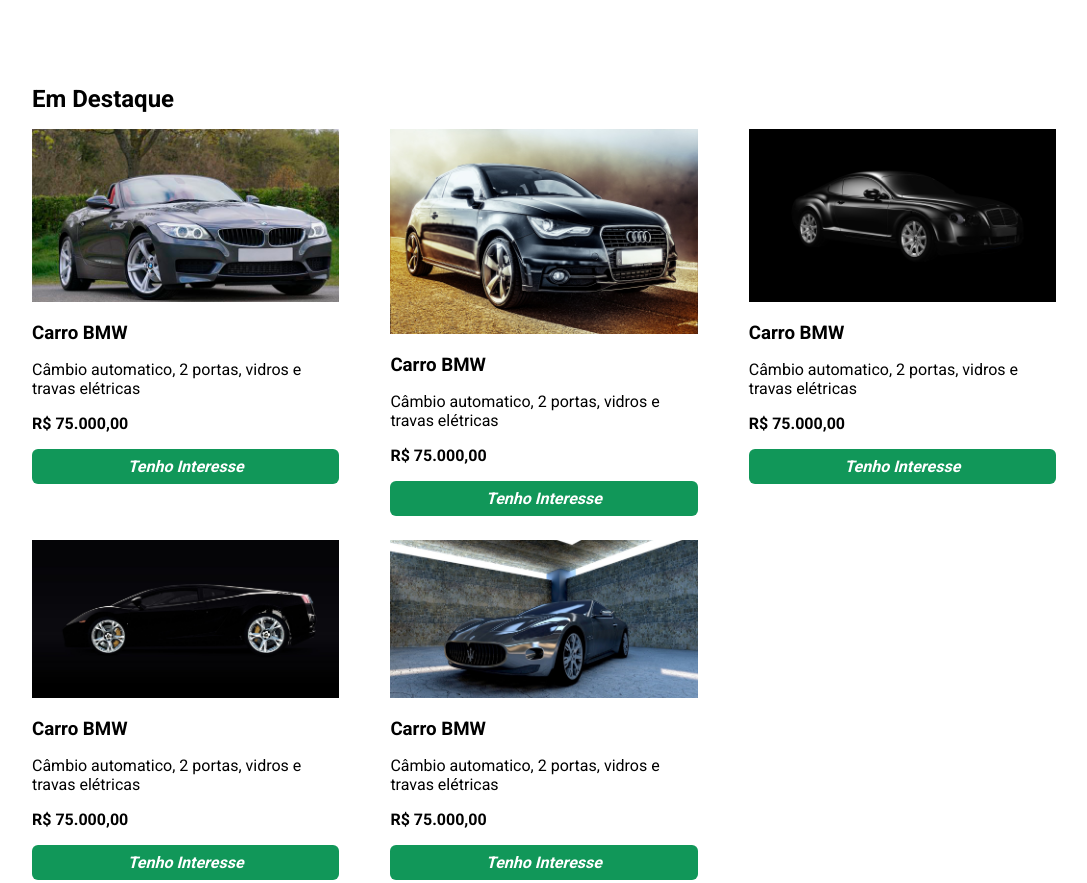
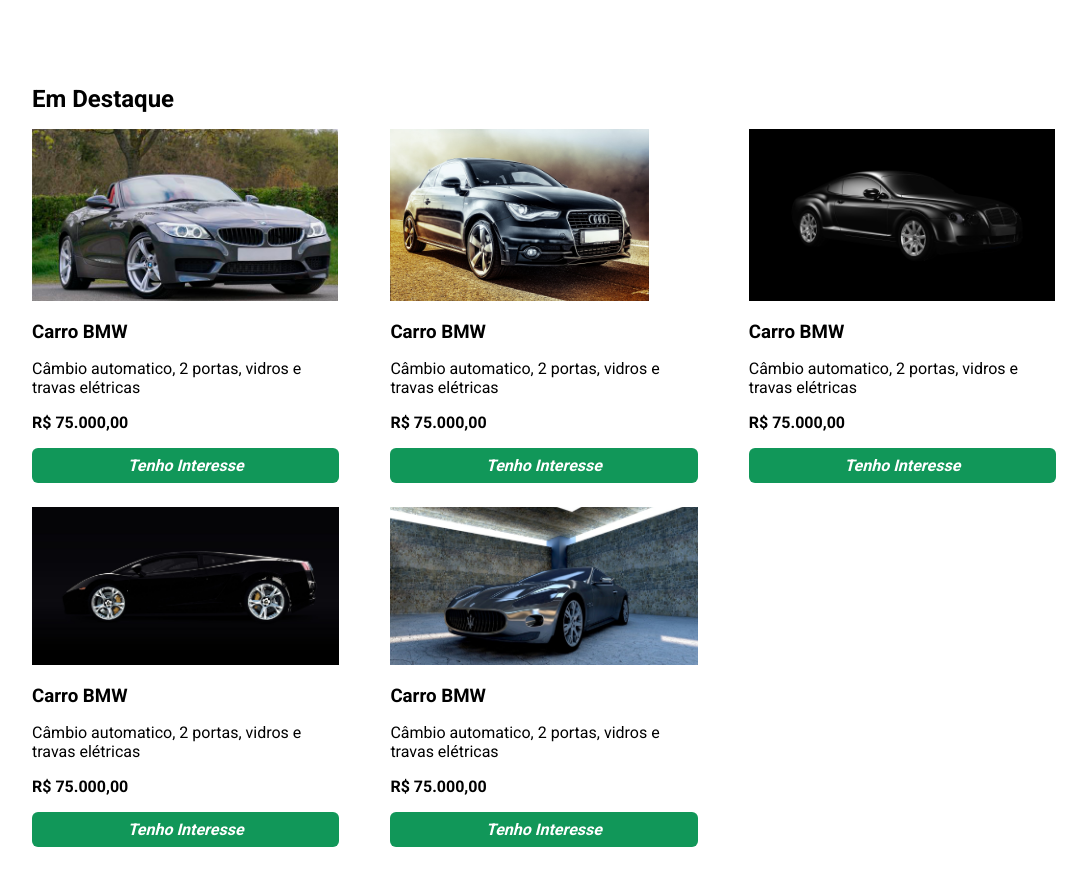
Before and after one commit to BrunoRodriguesDaSilva/Site-Bkg-Motors, a plain HTML site: page index.html in a window 1280 px wide. Shown: the part 660-1543 px from the top of the page, without its empty margins (96-1183 px from the left). Drawn offline with nearby package versions, Linux system fonts and the light colour scheme.

Commit message:
Update main.css

```diff
--- a/main.css
+++ b/main.css
@@ -96,7 +96,7 @@ section h2 {
 }
 
 .lista-veiculos li img {
-    max-height: 100%;
+    max-height: 172px;
     max-width: 100%;
 }
 
```
